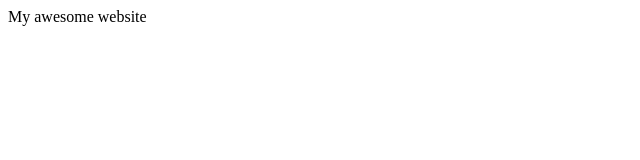
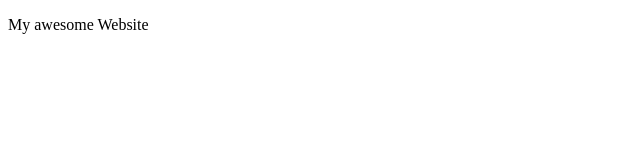
Before and after one commit to nunotfc-png/git-tuturial-beginners, a plain HTML site: page index.html in a window 1280 px wide. Shown: the whole page, without its empty margins (0-640 px from the left). Drawn offline with Linux system fonts and the light colour scheme.

Commit message:
Redesigned Homepage

```diff
--- a/index.html
+++ b/index.html
@@ -3,9 +3,11 @@
 <head>
     <meta charset="UTF-8">
     <meta name="viewport" content="width=device-width, initial-scale=1.0">
-    <title>My Awesome website</title>
+    <title>Home - My Awesome website</title>
 </head>
 <body>
-    My awesome website
+    <p>
+        My awesome Website
+    </p>
 </body>
 </html>
```
